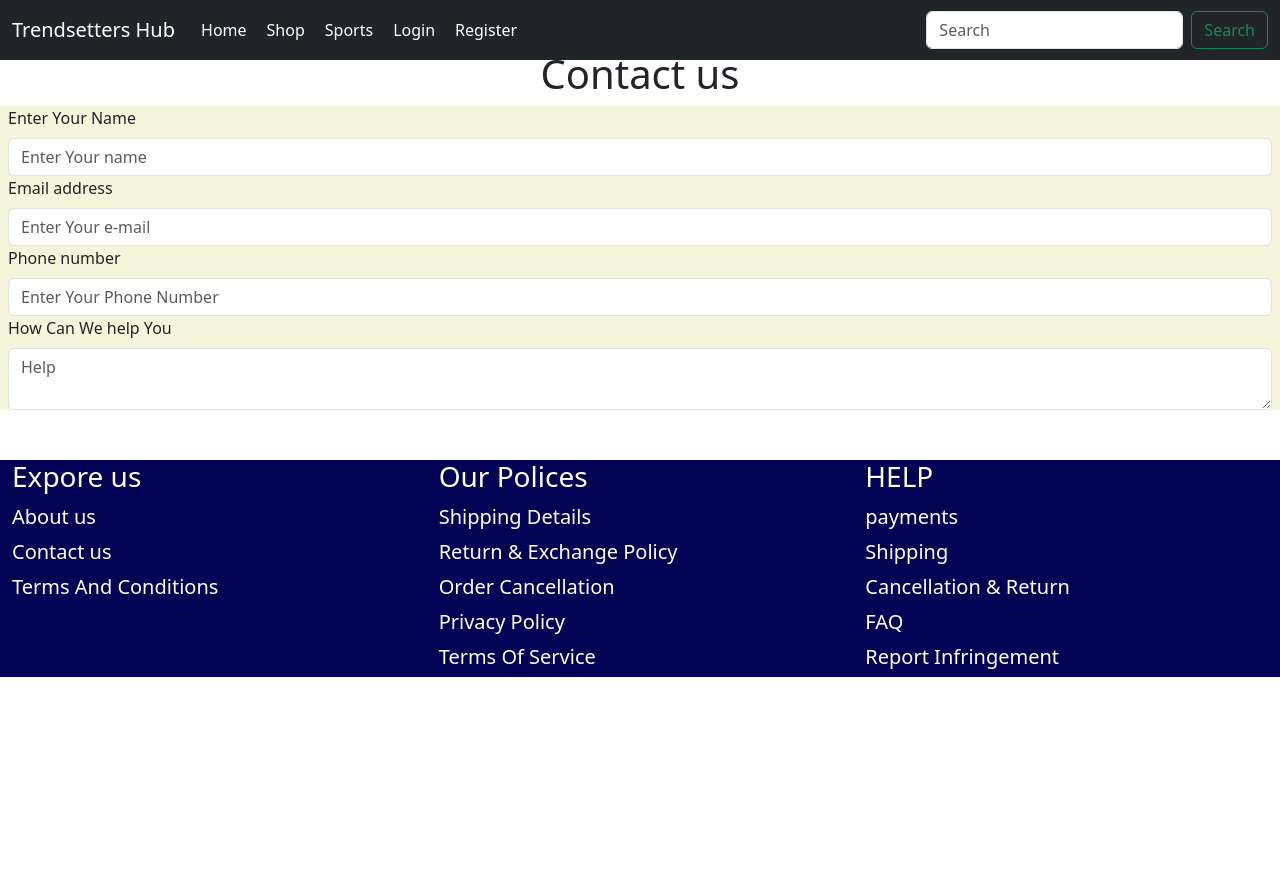
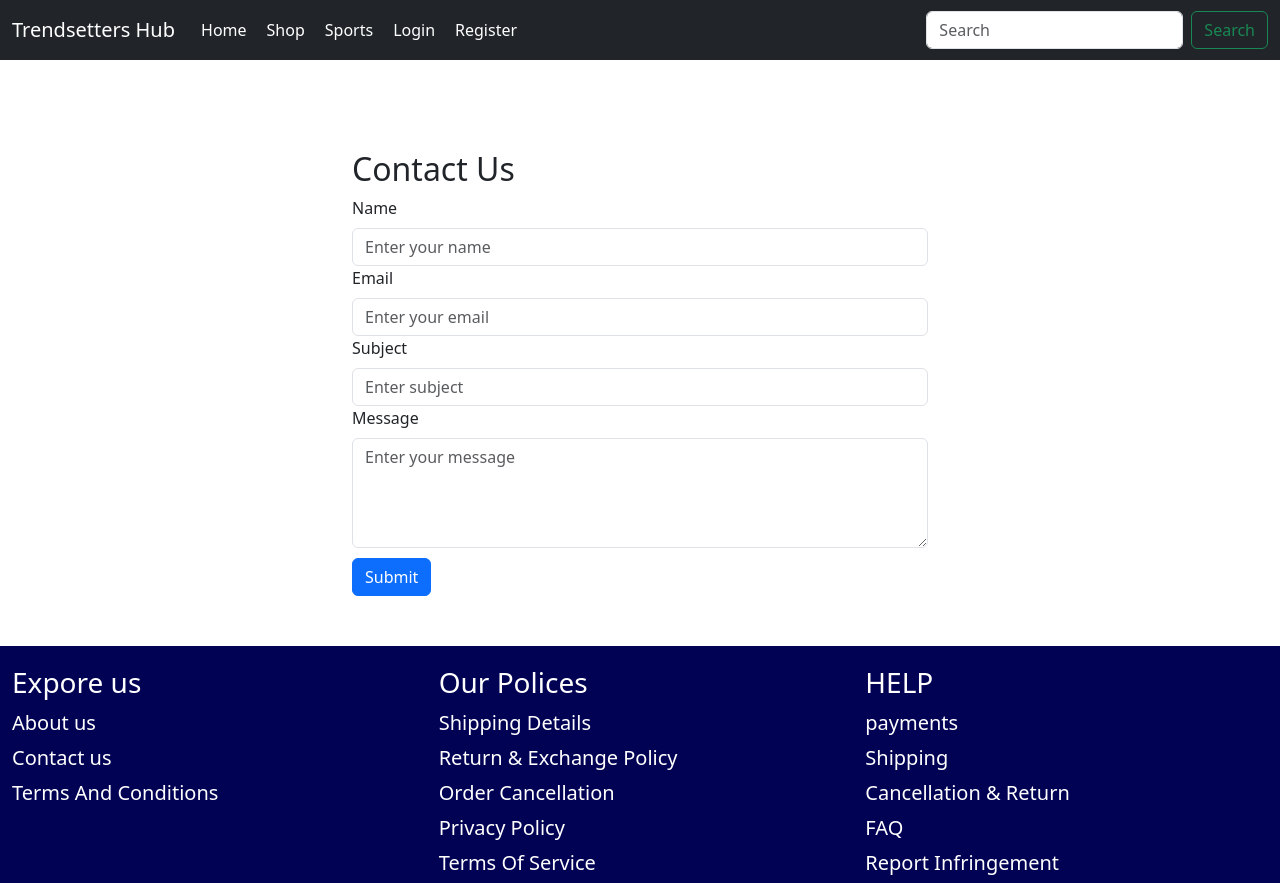
Before and after one commit to rakesh1645/Trendsetter-hub, a React (Create React App) app: page /contact in a window 1280 px wide. Before the commit the page ends 800 px from the top, so only its background shows below. Built offline with nearby package versions, Linux system fonts and the light colour scheme.

Commit message:
some changes in register page and login and logout page for local storage

```diff
--- a/src/view/component/FooterComponent.js
+++ b/src/view/component/FooterComponent.js
@@ -1,5 +1,6 @@
 import { Container, Row, Col} from "react-bootstrap";
 import { Link } from "react-router-dom";
+import '../style/style.css';
 
 
 
@@ -7,7 +8,7 @@ function FooterComponenet() {
   return (
     <Container fluid className="Footer">
       <Row>
-        <Col lg={4} md={6} className="polices">
+        <Col lg={4} md={6} className="polices" style={{marginTop:'20px'}}>
           <h3>Expore us</h3>
 
           <Link to="/About">About us</Link>
@@ -17,7 +18,7 @@ function FooterComponenet() {
 
 
         </Col>
-        <Col lg={4} md={6} className="polices">
+        <Col lg={4} md={6} className="polices" style={{marginTop:'20px'}}>
           <h3 >Our Polices</h3>
           <Link to="">Shipping Details</Link>
           <Link to="">Return & Exchange Policy</Link>
@@ -27,7 +28,7 @@ function FooterComponenet() {
 
 
         </Col>
-        <Col lg={4} md={6}  className="polices">
+        <Col lg={4} md={6}  className="polices" style={{marginTop:'20px'}}>
           <h3>HELP</h3>
          <Link to=''>payments</Link>
          <Link to=''>Shipping</Link>
--- a/src/view/component/HeaderComponent.js
+++ b/src/view/component/HeaderComponent.js
@@ -46,7 +46,7 @@ function HeaderComponent() {
             <Link to="/login"    className="navbarlinks"  onClick={Close}>
               Login
             </Link>
-            <Link to="/Resigter" className="navbarlinks" onClick={Close}  >
+            <Link to="/register" className="navbarlinks" onClick={Close}  >
               Register
             </Link>
             </>
--- a/src/view/router/index.js
+++ b/src/view/router/index.js
@@ -1,59 +1,55 @@
-import { Route,Routes } from "react-router-dom"
-import home from '../screen/Home'
-import product from "../screen/Product"
-import Details from "../screen/Details"
-import Shop from "../screen/Shop"
-import About from "../screen/About"
-import Contact from "../screen/Contact"
-import Login from "../screen/Login"
-import Logout from "../screen/Logout"
-import Forget from '../screen/Forget'
-import { useEffect, useState } from 'react';
-import Home from "../screen/Home"
-import Addtocart from "../screen/Addtocart"
-import OTPPage from "../screen/Otp"
-import Resigter from "../screen/Resigter"
-import Buynow from "../screen/Buynow"
-function RoutNav(){
-    const [userdata,setUserData] = useState('')
+import React, { useEffect, useState } from 'react';
+import { Route, Routes } from 'react-router-dom';
+import Home from '../screen/Home';
+import Product from '../screen/Product';
+import Details from '../screen/Details';
+import Shop from '../screen/Shop';
+import About from '../screen/About';
+import Contact from '../screen/Contact';
+import Login from '../screen/Login';
+import Logout from '../screen/Logout';
+import Forget from '../screen/Forget';
+import Addtocart from '../screen/Addtocart';
+import OTPPage from '../screen/Otp';
+import Register from '../screen/Register';  // Ensure the file name is Register.js
+import Buynow from '../screen/Buynow';
 
-   useEffect(()=>{
+function RoutNav() {
+  const [userdata, setUserData] = useState('');
 
-    setUserData(localStorage.getItem('user'))
-
-   },[])
+  useEffect(() => {
+    setUserData(localStorage.getItem('user'));
+  }, []);
 
   console.log(userdata);
 
-    return(
+  return (
     <>
       <Routes>
-            <Route excat path='/'Component={home}/>
-            <Route excat path='/product'Component={product}/>
-            <Route excat path='/details'Component={Details}/>
-            <Route excat path='/shop'Component={Shop}/>
-            <Route excat path='/About'Component={About}/>
-            <Route excat path='/Contact'Component={Contact}/>
-            <Route excat path='/logout'Component={Logout}/>
-            <Route excat path='/addtocart'Component={Addtocart}/>
-            <Route excat path='/buynow'Component={Buynow}/>
-            <Route excat path='/forget' Component={Forget}/>
-            <Route excat path='/Otp' Component={OTPPage}/>
-            <Route excat path='/Resigter' Component={Resigter}/>
+        <Route exact path='/' element={<Home />} />
+        <Route exact path='/product' element={<Product />} />
+        <Route exact path='/details' element={<Details />} />
+        <Route exact path='/shop' element={<Shop />} />
+        <Route exact path='/about' element={<About />} />
+        <Route exact path='/contact' element={<Contact />} />
+        <Route exact path='/logout' element={<Logout />} />
+        <Route exact path='/addtocart' element={<Addtocart />} />
+        <Route exact path='/buynow' element={<Buynow />} />
+        <Route exact path='/forget' element={<Forget />} />
+        <Route exact path='/otp' element={<OTPPage />} />
+        <Route exact path='/register' element={<Register />} />  {/* Correct path */}
 
-            { userdata!==null?<>
-                <Route excat path='/' Component={Home}/>
+        { userdata !== null ? (
+          <Route exact path='/' element={<Home />} />
+        ) : (
+          <>
+            <Route exact path='/login' element={<Login />} />
+            <Route exact path='/' element={<Home />} />
           </>
-               :
-                <>
-               <Route excat path='/login' Component={Login}/>
-
-                <Route excat path='/' Component={Home}/>
+        )}
+      </Routes>
     </>
+  );
 }
 
-        </Routes>
-        </>
-    )
-}
-export default RoutNav
+export default RoutNav;
--- a/src/view/screen/Contact.js
+++ b/src/view/screen/Contact.js
@@ -1,29 +1,83 @@
-import React from 'react'
-import Form from 'react-bootstrap/Form';
+// src/Contact.js
+import React, { useState } from 'react';
+import { Container, Form, Button, Row, Col } from 'react-bootstrap';
 
-export default function Contact() {
+function Contact() {
+  const [formData, setFormData] = useState({
+    name: '',
+    email: '',
+    subject: '',
+    message: ''
+  });
+
+  const handleChange = (e) => {
+    const { name, value } = e.target;
+    setFormData({
+      ...formData,
+      [name]: value
+    });
+  };
+
+  const handleSubmit = (e) => {
+    e.preventDefault();
+    console.log('Form data submitted:', formData);
+  };
 
   return (
-< div>
-<h1 className='Contact-heading'>Contact us </h1>
-    <Form className='Contact-form'>
-    <Form.Group className="mx-2 input-box " controlId="exampleForm.ControlInput1">
-      <Form.Label>Enter Your Name</Form.Label>
-      <Form.Control type="text" placeholder="Enter Your name" />
-    </Form.Group>
-    <Form.Group className="mx-2 input-box" controlId="exampleForm.ControlInput1">
-      <Form.Label>Email address</Form.Label>
-      <Form.Control type="email" placeholder="Enter Your e-mail" />
-    </Form.Group>
-    <Form.Group className="mx-2 input-box" controlId="exampleForm.ControlInput1">
-      <Form.Label>Phone number</Form.Label>
-      <Form.Control type="email" placeholder="Enter Your Phone Number" />
-    </Form.Group>
-    <Form.Group className="mx-2 input-box" controlId="exampleForm.ControlTextarea1">
-      <Form.Label>How Can We help You</Form.Label>
-      <Form.Control as="textarea" placeholder='Help' rows={2} />
-    </Form.Group>
-  </Form>
-  </div>
-  )
+    <Container style={{ marginTop: '150px', maxWidth: '600px' }}>
+      <h2>Contact Us</h2>
+      <Form onSubmit={handleSubmit}>
+        <Form.Group controlId="formName">
+          <Form.Label>Name</Form.Label>
+          <Form.Control
+            type="text"
+            name="name"
+            value={formData.name}
+            onChange={handleChange}
+            placeholder="Enter your name"
+            required
+          />
+        </Form.Group>
+        <Form.Group controlId="formEmail">
+          <Form.Label>Email</Form.Label>
+          <Form.Control
+            type="email"
+            name="email"
+            value={formData.email}
+            onChange={handleChange}
+            placeholder="Enter your email"
+            required
+          />
+        </Form.Group>
+        <Form.Group controlId="formSubject">
+          <Form.Label>Subject</Form.Label>
+          <Form.Control
+            type="text"
+            name="subject"
+            value={formData.subject}
+            onChange={handleChange}
+            placeholder="Enter subject"
+            required
+          />
+        </Form.Group>
+        <Form.Group controlId="formMessage">
+          <Form.Label>Message</Form.Label>
+          <Form.Control
+            as="textarea"
+            name="message"
+            value={formData.message}
+            onChange={handleChange}
+            rows={4}
+            placeholder="Enter your message"
+            required
+          />
+        </Form.Group>
+        <Button variant="primary" type="submit" style={{ marginTop: '10px' }}>
+          Submit
+        </Button>
+      </Form>
+    </Container>
+  );
 }
+
+export default Contact;
--- a/src/view/screen/Home.js
+++ b/src/view/screen/Home.js
@@ -51,7 +51,7 @@ function Home() {
                 <Row >
                     {
                        product&&product.map((a,index) => (
-                            <Col key={index} lg={4} md={6} sm={12} onClick={()=>nav ('/details',{state:a})}  style={{ cursor: 'pointer', display: 'flex', justifyContent: "center" }}>
+                            <Col key={index} lg={4} md={6} sm={12} onClick={()=>nav ('/details',{state:a})}style={{ cursor: 'pointer', display: 'flex', justifyContent: "center" }} >
                                 <Card style={{  margin:"10px"}}>
                                     <Card.Img variant="top" src={a.img} />
                                     <Card.Body>
@@ -66,13 +66,13 @@ function Home() {
                 </Row>
                 <Row>
                     <Col>
-                    <Image className='Productimg' src={require('../Images/4.png')} />
+                    <Image  src={require('../Images/4.png')} />
                     </Col>
                 </Row>
                 <Row>
                     {
                        bestsellers&&bestsellers.map((a,index) => (
-                            <Col key={index} lg={4} md={6} sm={12} onClick={()=>nav ('/details',{state:a})}  style={{ cursor: 'pointer', display: 'flex', justifyContent: "center" }}>
+                            <Col key={index} lg={4} md={6} sm={12} onClick={()=>nav ('/details',{state:a})} style={{ cursor: 'pointer', display: 'flex', justifyContent: "center" }}>
                                 <Card style={{ margin:"10px" }}>
                                     <Card.Img variant="top" src={a.img} />
                                     <Card.Body>
--- /dev/null
+++ b/src/view/screen/Register.js
@@ -0,0 +1,65 @@
+import React, { useState } from 'react';
+import { Form, Button, Alert } from 'react-bootstrap';
+import { useNavigate } from 'react-router-dom';
+
+function Register() {
+  const [email, setEmail] = useState('');
+  const [password, setPassword] = useState('');
+  const [confirmPassword, setConfirmPassword] = useState('');
+  const [error, setError] = useState('');
+  const navigate = useNavigate();
+
+  const handleSubmit = (e) => {
+    e.preventDefault();
+    if (password !== confirmPassword) {
+      setError('Passwords do not match');
+      return;
+    }
+    const user = { email, password };
+    localStorage.setItem(email, JSON.stringify(user));
+    localStorage.setItem('user', email);
+    alert('Registration successful');
+    navigate('/');
+  };
+
+  return (
+    <Form onSubmit={handleSubmit} style={{margin:'100px'}}>
+      {error && <Alert variant="danger">{error}</Alert>}
+      <Form.Group controlId="formBasicEmail">
+        <Form.Label>Email address</Form.Label>
+        <Form.Control
+          type="email"
+          placeholder="Enter email"
+          value={email}
+          onChange={(e) => setEmail(e.target.value)}
+        />
+      </Form.Group>
+
+      <Form.Group controlId="formBasicPassword">
+        <Form.Label>Password</Form.Label>
+        <Form.Control
+          type="password"
+          placeholder="Password"
+          value={password}
+          onChange={(e) => setPassword(e.target.value)}
+        />
+      </Form.Group>
+
+      <Form.Group controlId="formBasicConfirmPassword">
+        <Form.Label>Confirm Password</Form.Label>
+        <Form.Control
+          type="password"
+          placeholder="Confirm Password"
+          value={confirmPassword}
+          onChange={(e) => setConfirmPassword(e.target.value)}
+        />
+      </Form.Group>
+
+      <Button variant="primary" type="submit">
+        Register
+      </Button>
+    </Form>
+  );
+}
+
+export default Register;
--- a/src/view/screen/Resigter.js
+++ /dev/null
@@ -1,73 +0,0 @@
-import React, { useState } from 'react'
-import { Button, Card, Col, Form, Row } from 'react-bootstrap'
-
-function Resigter() {
-  const [email, setmail] = useState('')
-    const [name, setName] = useState('')
-    const [number,setNumber]=useState('');
-
-    const isEmail = (event) => {
-        setmail(event.target.value)
-
-    }
-
-    const isPassword = (event) => {
-        setName(event.target.value)
-    }
-   const isNumber =(event)=>{
-    setNumber(event.target.value)
-   }
-    const onPressLogin = () => {
-        const param = {
-            email: email,
-            name:name
-        }
-        console.log(param);
-        localStorage.setItem("user", param)
-
-        setmail("")
-        setName("")
-        window.location = "/"
-    }
-  return (
-    <div style={{ display: 'flex', justifyContent: 'center', alignItems: 'center', marginTop: '150px' }}>
-            <Card style={{ width: '48rem', padding: '20px', border: '1px solid black',  margin:'10px'}}>
-                <Row>
-                    <h2 style={{ textAlign: 'center' }}>
-                         Resigter
-                    </h2>
-                    <Col>
-                        <Form >
-                            <Form.Group className="mb-3" controlId="formBasicEmail1">
-                                <Form.Label>Email address</Form.Label>
-                                <Form.Control type="email" value={email} onChange={isEmail} placeholder="Enter email" />
-                                <Form.Text className="text-muted">
-                                    We'll never share your email with anyone else.
-                                </Form.Text>
-                            </Form.Group>
-
-                            <Form.Group className="mb-3" controlId="formBasicPassword">
-                                <Form.Label>Name </Form.Label>
-                                <Form.Control type=" current-password" value={name} onChange={isPassword} placeholder="Password" />
-                            </Form.Group>
-                            <Form.Group className="mb-3" controlId="formBasicPassword">
-                                <Form.Label>Number </Form.Label>
-                                <Form.Control type=" current-password" value={number} onChange={isNumber} placeholder="Enter Your mobile No" />
-                            </Form.Group>
-
-
-                            <Button variant="primary" type="button" onClick={onPressLogin} >
-                                Submit
-                            </Button>
-
-
-                        </Form>
-
-                    </Col>
-                </Row>
-            </Card>
-        </div>
-  )
-}
-
-export default Resigter
--- a/src/view/style/style.css
+++ b/src/view/style/style.css
@@ -1,7 +1,5 @@
 img{
     width: 100%;
-
-
 }
 .navbarlinks{
     text-decoration: none;
@@ -26,7 +24,9 @@ img{
     color: #FFF;
     font-size: 20px;
     margin:5px 0px;
+
 }
+
 .about-text{
     text-align: center;
     margin-top: 20px;
@@ -40,14 +40,7 @@ img{
 
 }
 
-.Contact-heading{
-    margin-top: 50px;
-    text-align: center;
 
-}
-.Contact-form{
-    background-color: beige;
-}
 .Footer{
     background-color: rgb(2, 2, 84);
     color: #FFF;
```
Lines whose indentation alone changed are shown as unchanged.
